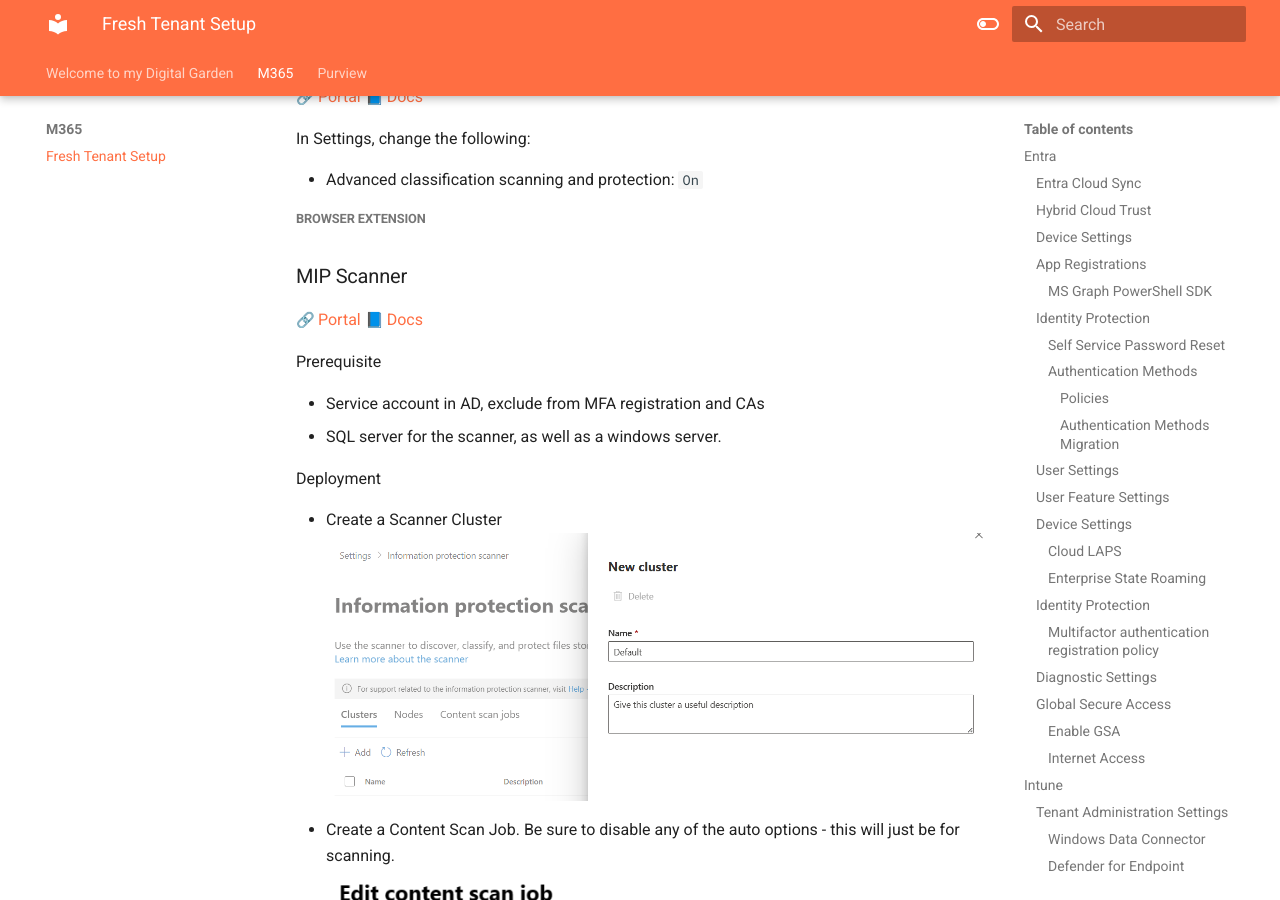
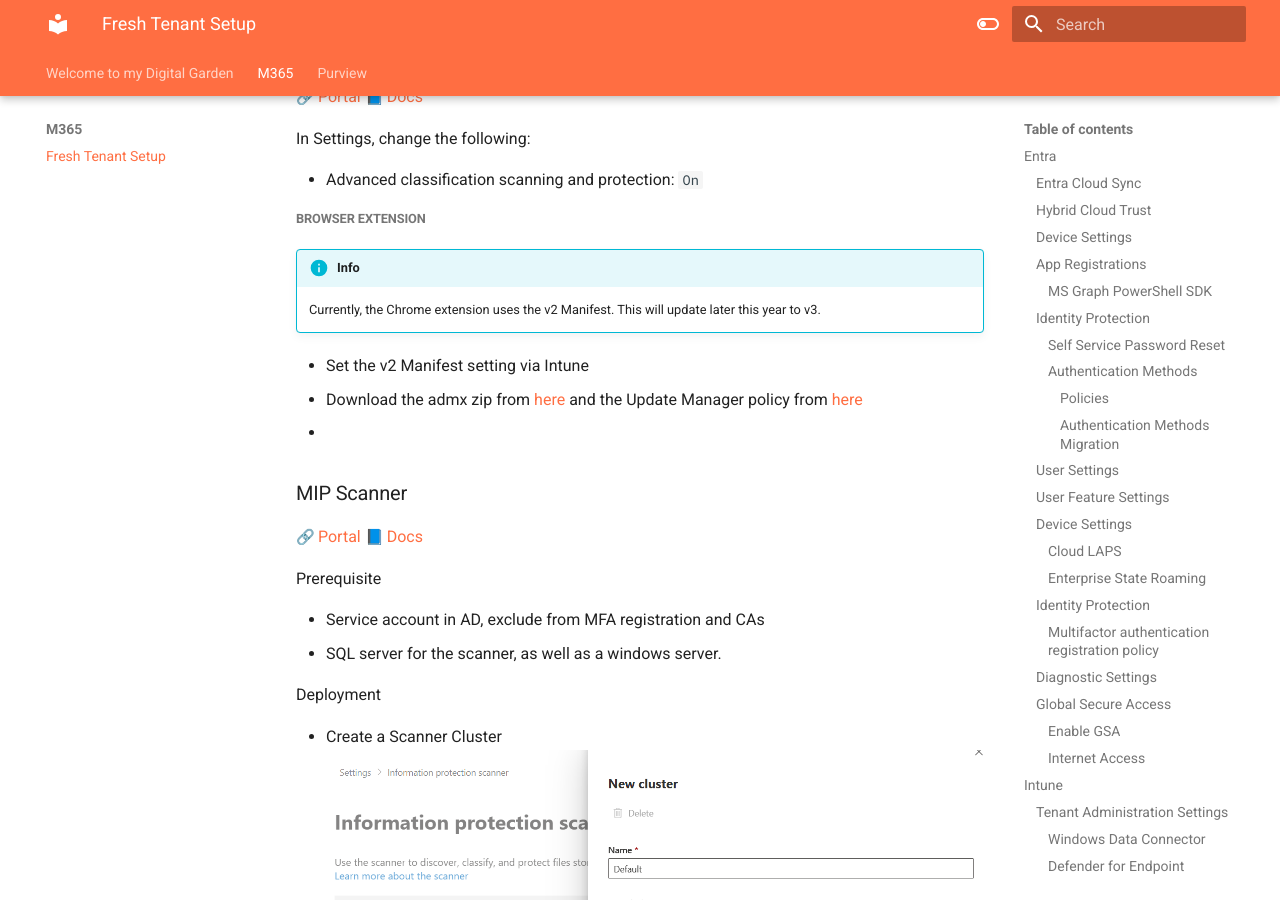
Before and after one commit to chrisbues/web-pub, an MkDocs documentation site: the page built from docs/M365/Fresh Tenant Setup.md, in a window 1280 px wide and 900 px high, scrolled down 42350 px. Built offline with MkDocs 1.6.1 and Material for MkDocs 9.7.7, drawn with Linux system fonts in a browser that asks for light colours; emoji names are drawn with the system emoji font; some of the changed text lies outside the part shown.

Commit message:
[PUBLISHER] Merge #20

```diff
--- a/docs/M365/Fresh Tenant Setup.md
+++ b/docs/M365/Fresh Tenant Setup.md
@@ -580,6 +580,14 @@
 
 ##### Browser Extension
 
+!!! info
+    Currently, the Chrome extension uses the v2 Manifest. This will update later this year to v3.
+
+- Set the v2 Manifest setting via Intune
+- Download the admx zip from [here](https://dl.google.com/dl/edgedl/chrome/policy/policy_templates.zip) and the Update Manager policy from [here](https://dl.google.com/dl/update2/enterprise/googleupdateadmx.zip)
+-
+
+
 ### MIP Scanner
 [:link: Portal](https://compliance.microsoft.com/compliancesettings/scanner_onboarding)
 [:blue_book: Docs](https://learn.microsoft.com/en-us/purview/deploy-scanner)
@@ -672,3 +680,6 @@
 4. For triggering events, choose `User performs an exfiltration activity`
 5. For thresholds, choose `Apply built-in thresholds.`
 6. For indicators, leave the default ones checked.
+
+!!! Warning "Work in Progress"
+    This section is not complete.
```
